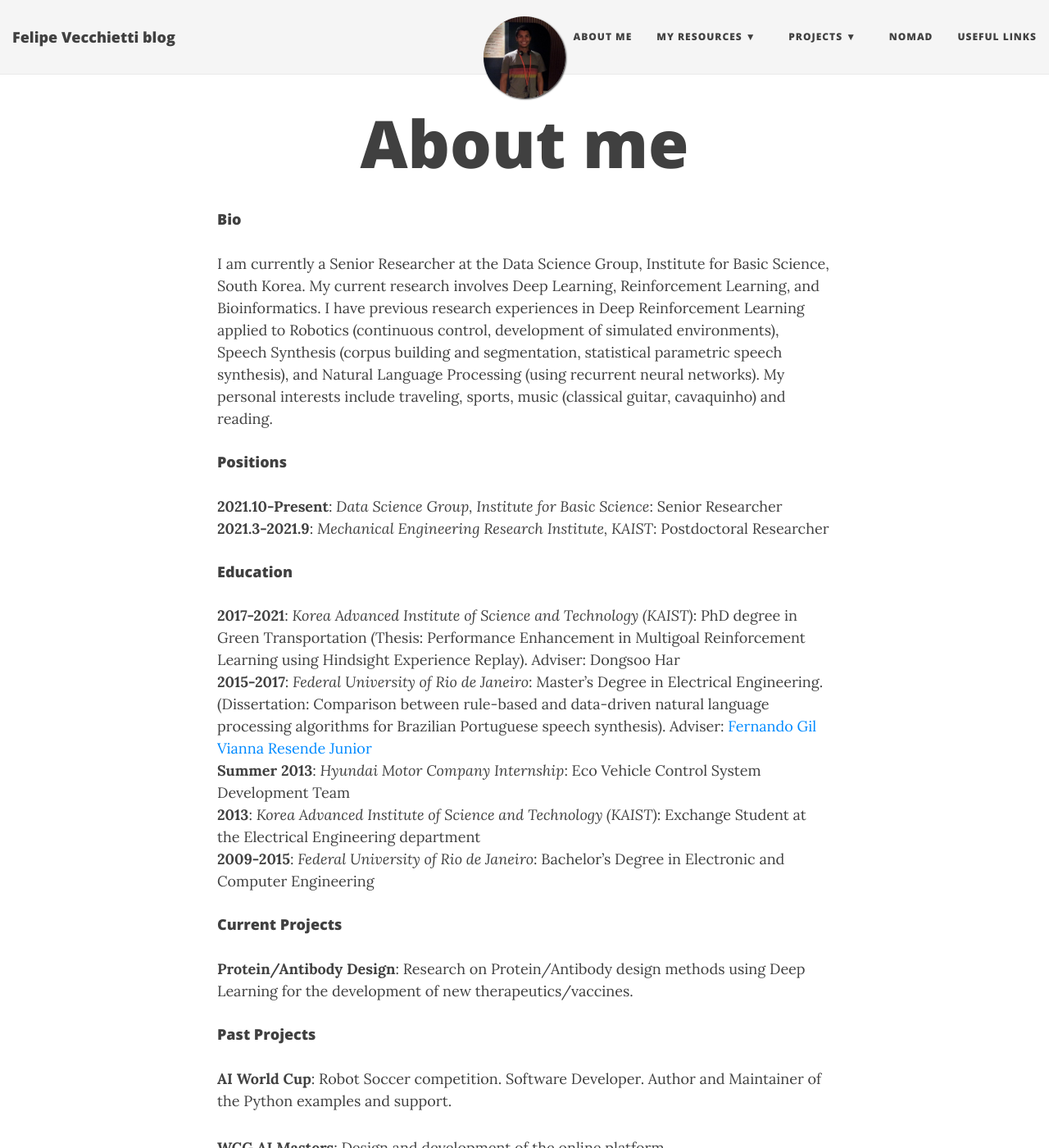
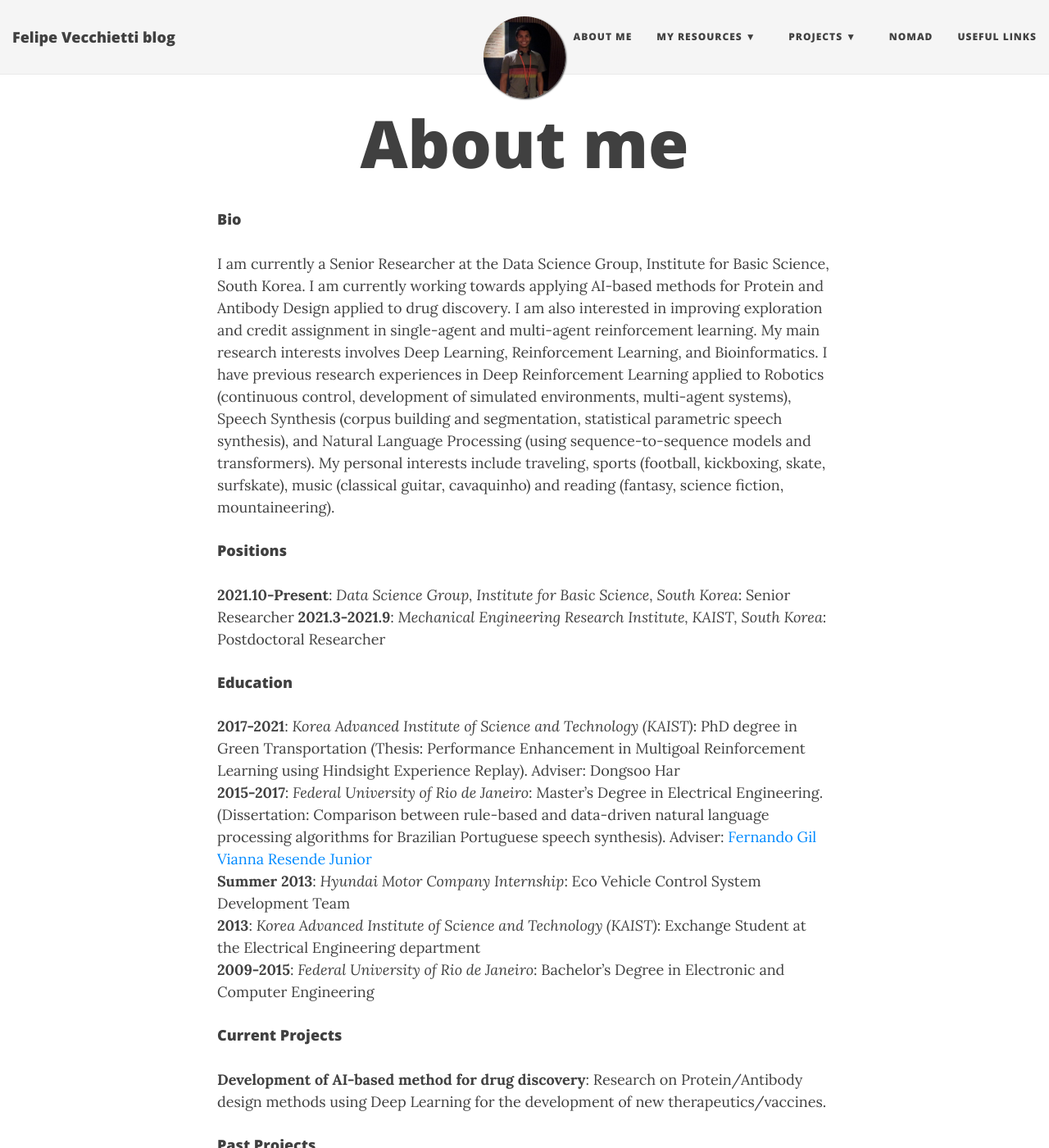
Before and after one commit to lfelipesv/lfelipesv.github.io, a Jekyll site: the page built from aboutme.md, in a window 1280 px wide and 1400 px high. Shown: the whole window at 82% size. Built offline with Jekyll 4.4.1, drawn with Linux system fonts in a browser that asks for light colours; nearby versions of some CDN libraries; some of the changed text lies outside the part shown.

Commit message:
update about me and add cv

```diff
--- a/aboutme.md
+++ b/aboutme.md
@@ -6,12 +6,12 @@ subtitle:
 
 #### Bio
 
-I am currently a Senior Researcher at the Data Science Group, Institute for Basic Science, South Korea. My current research involves Deep Learning, Reinforcement Learning, and Bioinformatics. I have previous research experiences in Deep Reinforcement Learning applied to Robotics (continuous control, development of simulated environments), Speech Synthesis (corpus building and segmentation, statistical parametric speech synthesis), and Natural Language Processing (using recurrent neural networks). My personal interests include traveling, sports, music (classical guitar, cavaquinho) and reading.
+I am currently a Senior Researcher at the Data Science Group, Institute for Basic Science, South Korea. I am currently working towards applying AI-based methods for Protein and Antibody Design applied to drug discovery. I am also interested in improving exploration and credit assignment in single-agent and multi-agent reinforcement learning. My main research interests involves Deep Learning, Reinforcement Learning, and Bioinformatics. I have previous research experiences in Deep Reinforcement Learning applied to Robotics (continuous control, development of simulated environments, multi-agent systems), Speech Synthesis (corpus building and segmentation, statistical parametric speech synthesis), and Natural Language Processing (using sequence-to-sequence models and transformers). My personal interests include traveling, sports (football, kickboxing, skate, surfskate), music (classical guitar, cavaquinho) and reading (fantasy, science fiction, mountaineering).
 
 #### Positions
 
-**2021.10-Present**: _Data Science Group, Institute for Basic Science_: Senior Researcher
-**2021.3-2021.9**: _Mechanical Engineering Research Institute, KAIST_: Postdoctoral Researcher
+**2021.10-Present**: _Data Science Group, Institute for Basic Science, South Korea_: Senior Researcher
+**2021.3-2021.9**: _Mechanical Engineering Research Institute, KAIST, South Korea_: Postdoctoral Researcher
 
 #### Education
 
@@ -23,7 +23,7 @@ I am currently a Senior Researcher at the Data Science Group, Institute for Basi
 
 #### Current Projects
 
-**Protein/Antibody Design**: Research on Protein/Antibody design methods using Deep Learning for the development of new therapeutics/vaccines.
+**Development of AI-based method for drug discovery**: Research on Protein/Antibody design methods using Deep Learning for the development of new therapeutics/vaccines.
 
 #### Past Projects
 
@@ -61,9 +61,12 @@ I am currently a Senior Researcher at the Data Science Group, Institute for Basi
 
 **[12]**: Lee, Sangkeum & Jin, Hojun & Vecchietti, Luiz Felipe et al. "Cooperative decentralized peer-to-peer electricity trading of nanogrid clusters based on predictions of load demand and PV power generation using a gated recurrent unit model." IET Renewable Power Generation, vol. 15, pp. 3505-3523 (2021).
 
+**[13]**: Lee, Minji & Rzayev, Anar & Jung, Hyunkyu & Vecchietti, Luiz Felipe et al. "Structure-based representation for protein functionality prediction using machine learning." in Proceedings of the Korea Computer Congress (KCC), (2022).
+
 #### Reviewer
 
 - IEEE Transactions on Cybernetics
 - IEEE Sensors
 - IEEE Transactions on Games
 - ICML LatinX Workshop 2021
+- AAAI ICWSM 2022
```
Also changed, not shown: _posts/2022-02-26-albumreview1camoesflores.md (+2 -5 lines), 1 other file.
